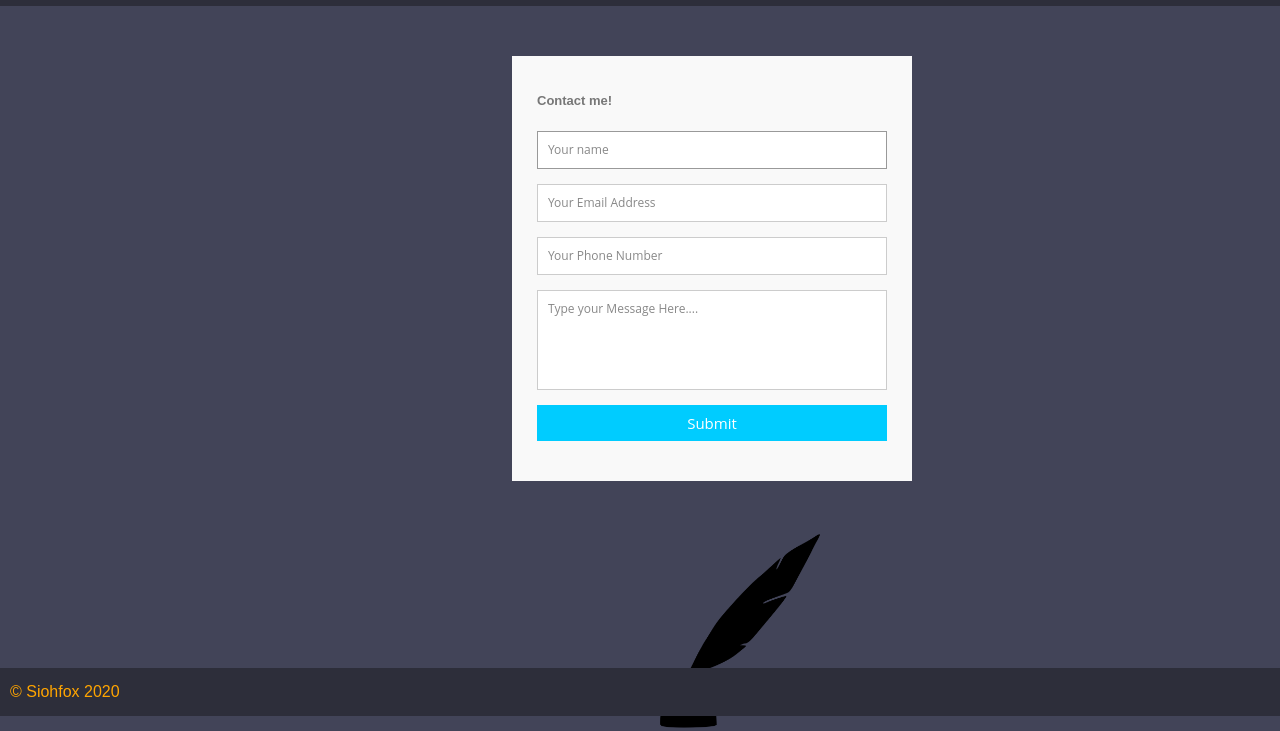
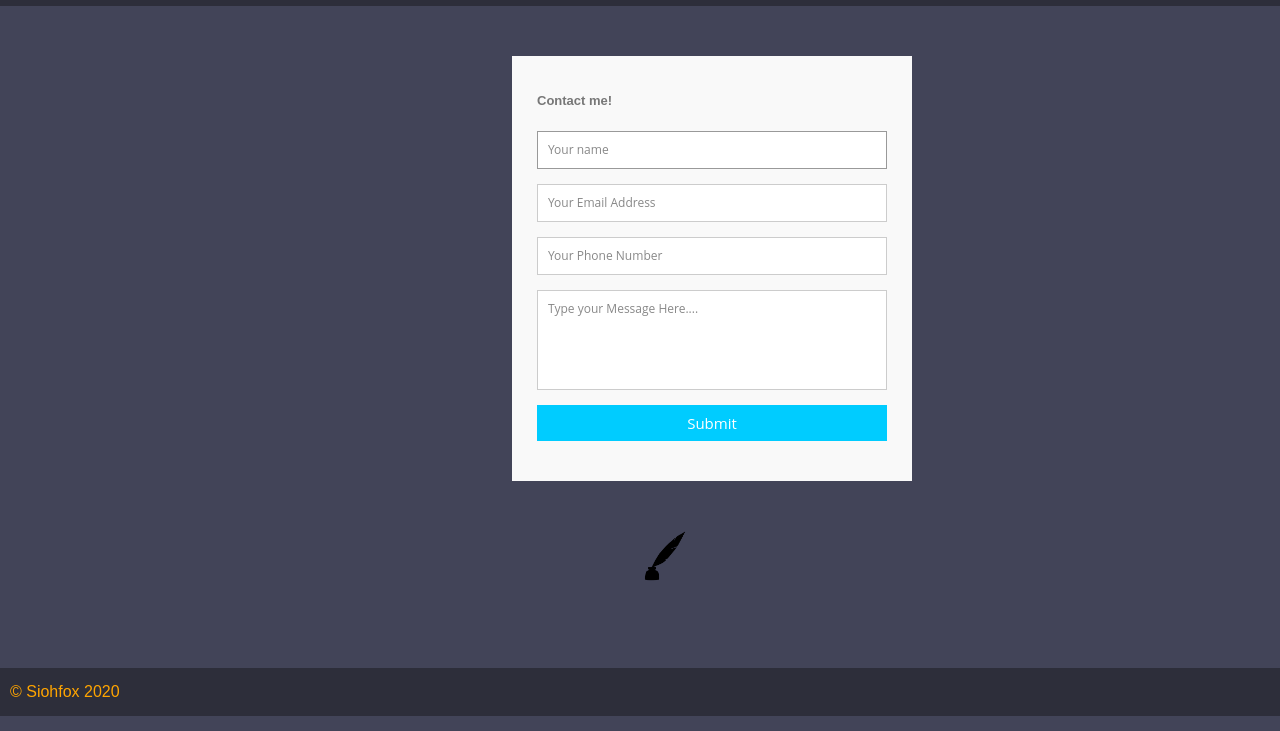
Before and after one commit to Siohfox/Siohsite, a plain HTML site: page Pages/Contact/contact.html in a window 1280 px wide. Shown: the part 84-815 px from the top of the page. Drawn offline with Linux system fonts and the light colour scheme.

Commit message:
made pic smaller

```diff
--- a/Pages/Contact/contact.html
+++ b/Pages/Contact/contact.html
@@ -44,7 +44,7 @@
             </div>
         </div>
         <div>
-            <img src="../../images/paperquill.png" style="width: 200px; height: 200px; margin-left: 50%;" class="CenterText">
+            <img src="../../images/paperquill.png" style="width: 50px; height: 50px; margin-left: 50%;" class="CenterText">
         </div>
 	</body>
 	<footer>
```
